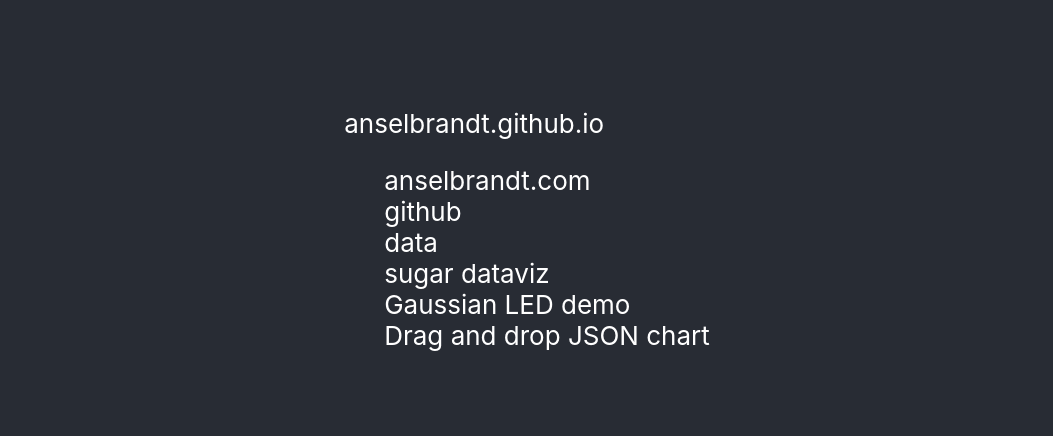
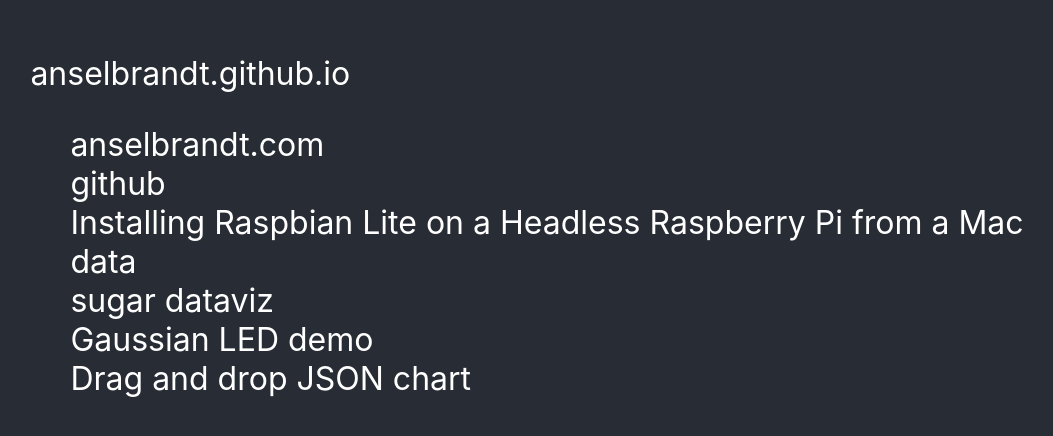
Before and after one commit to anselbrandt/anselbrandt.github.io, a plain HTML site: page index.html in a window 1280 px wide. Shown: the part 158-594 px from the top of the page, without its empty margins (113-1166 px from the left). Drawn offline with Linux system fonts and the light colour scheme.

Commit message:
Update index.html

```diff
--- a/index.html
+++ b/index.html
@@ -11,7 +11,7 @@
         flex-direction: column;
         align-items: center;
         justify-content: center;
-        font-size: calc(10px + 2vmin);
+        font-size: 2em;
         color: white;
         margin: 0;
         font-family: -apple-system, BlinkMacSystemFont, "Segoe UI", "Roboto",
@@ -47,6 +47,7 @@
       <ul>
         <li><a href="https://anselbrandt.com">anselbrandt.com</a></li>
         <li><a href="https://github.com/anselbrandt?tab=repositories">github</a></li>
+        <li><a href="https://github.com/anselbrandt/raspbian-lite-install-guide">Installing Raspbian Lite on a Headless Raspberry Pi from a Mac</a></li>
         <li><a href="https://anselbrandt.github.io/data">data</a></li>
         <li><a href="https://sugardata.netlify.com/">sugar dataviz</a></li>
         <li><a href="https://breathingled.netlify.com/">Gaussian LED demo</a></li>
```
